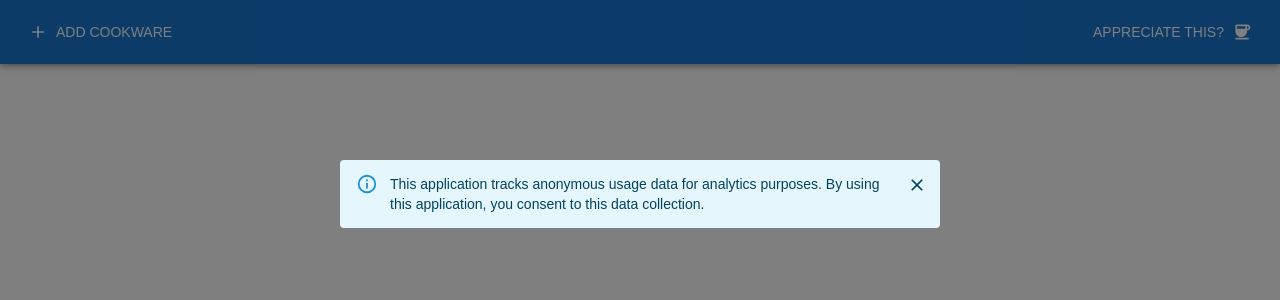
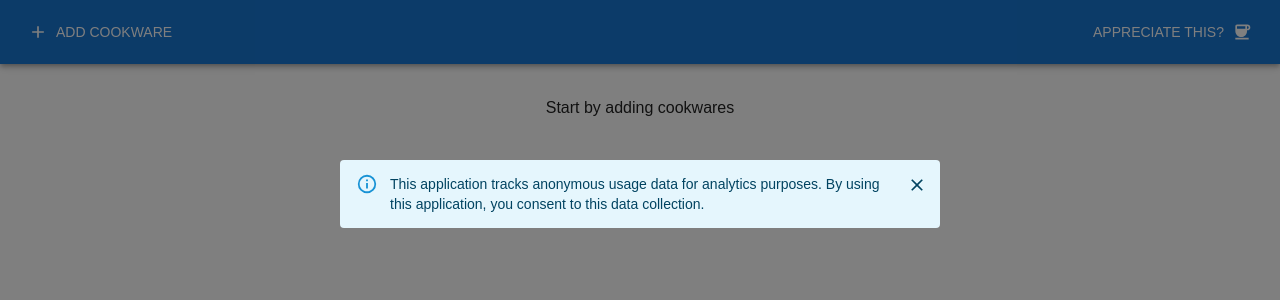
Before and after one commit to siddtheone/portions, a Next.js app: page / in a window 1280 px wide. Shown: the top 300 px of the page. Built offline with nearby package versions, Linux system fonts and the light colour scheme; a web font is replaced by a local one; what @mui/material-nextjs would draw is missing.

Commit message:
Added help text

```diff
--- a/src/components/MyPortion.tsx
+++ b/src/components/MyPortion.tsx
@@ -3,6 +3,8 @@
 import { Cookware } from "@/components/Cookware";
 import { useCookware } from "@/store/useCookware";
 import { Notice } from "./Notice";
+import { Alert, Box } from "@mui/material";
+import { Info } from "@mui/icons-material";
 
 export function MyPortion() {
   const cookwares = useCookware((state) => state.cookwares);
@@ -13,6 +15,9 @@ export function MyPortion() {
       {cookwares.map((cookware) => (
         <Cookware key={cookware.id} cookware={cookware} />
       ))}
+      {cookwares.length === 0 && (
+        <Box sx={{ textAlign: "center" }}>Start by adding cookwares</Box>
+      )}
     </>
   );
 }
```
